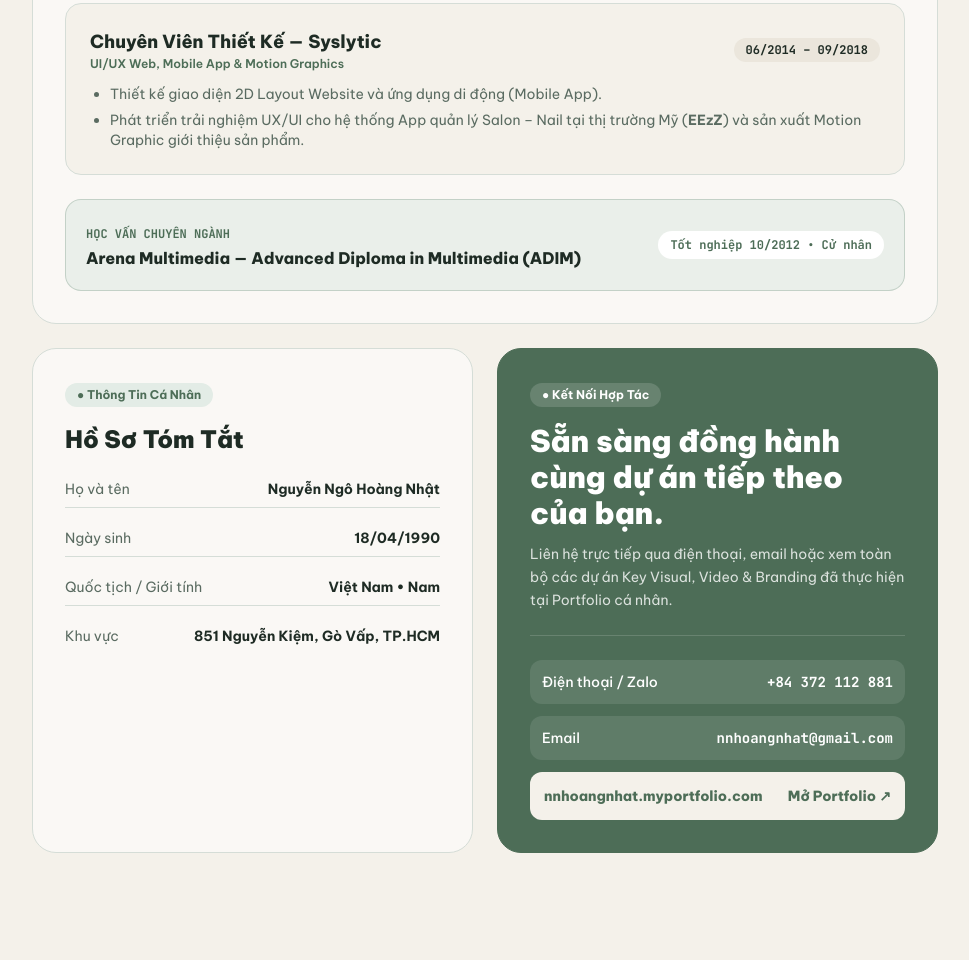
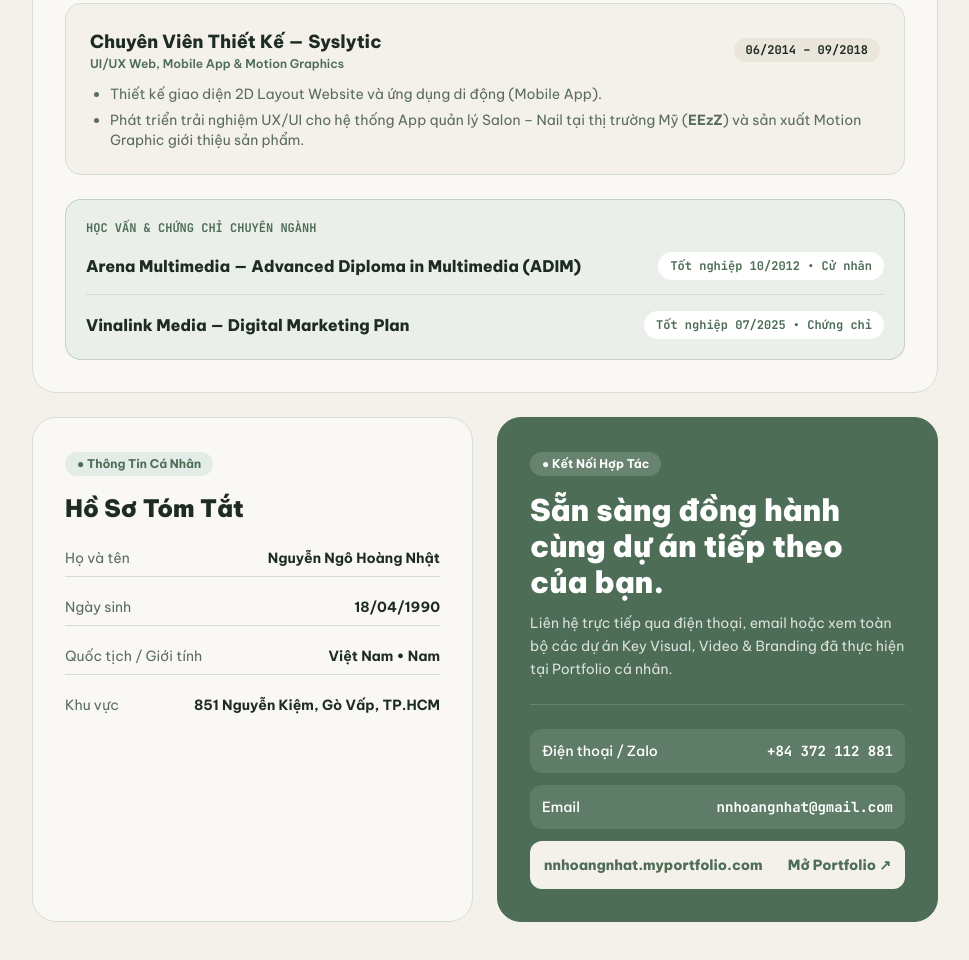
Before and after one commit to nnhoangnhat/CV, a plain HTML site: page index.html in a window 1280 px wide. Shown: the part 2868-3828 px from the top of the page, without its empty margins (310-1279 px from the left). Before the commit the page ends 3761 px from the top, so only its background shows below. Drawn offline with nearby package versions, Linux system fonts and the light colour scheme.

Commit message:
update education

```diff
--- a/index.html
+++ b/index.html
@@ -442,13 +442,19 @@
           </div>
 
           <!-- Education Box -->
-          <div class="rounded-2xl bg-sage-light/70 border border-sage/30 p-5 flex flex-col sm:flex-row sm:items-center justify-between gap-3">
-            <div>
-              <span class="text-xs font-mono uppercase font-bold text-sage-dark">Học Vấn Chuyên Ngành</span>
-              <h4 class="text-base font-extrabold text-sage-ink mt-0.5">Arena Multimedia — Advanced Diploma in Multimedia (ADIM)</h4>
-            </div>
-            <span class="font-mono text-xs font-bold px-3 py-1.5 rounded-full bg-white text-sage-dark w-fit">Tốt nghiệp 10/2012 • Cử nhân</span>
-          </div>
+<div class="rounded-2xl bg-sage-light/70 border border-sage/30 p-5 space-y-4">
+  <span class="block text-xs font-mono uppercase font-bold text-sage-dark">Học Vấn & Chứng Chỉ Chuyên Ngành</span>
+
+  <div class="flex flex-col sm:flex-row sm:items-center justify-between gap-2 pb-3.5 border-b border-sage/20">
+    <h4 class="text-base font-extrabold text-sage-ink">Arena Multimedia — Advanced Diploma in Multimedia (ADIM)</h4>
+    <span class="font-mono text-xs font-bold px-3 py-1.5 rounded-full bg-white text-sage-dark w-fit shrink-0">Tốt nghiệp 10/2012 • Cử nhân</span>
+  </div>
+
+  <div class="flex flex-col sm:flex-row sm:items-center justify-between gap-2">
+    <h4 class="text-base font-extrabold text-sage-ink">Vinalink Media — Digital Marketing Plan</h4>
+    <span class="font-mono text-xs font-bold px-3 py-1.5 rounded-full bg-white text-sage-dark w-fit shrink-0">Tốt nghiệp 07/2025 • Chứng chỉ</span>
+  </div>
+</div>
         </section>
 
         <!-- CONTACT & PERSONAL DETAILS -->
```
